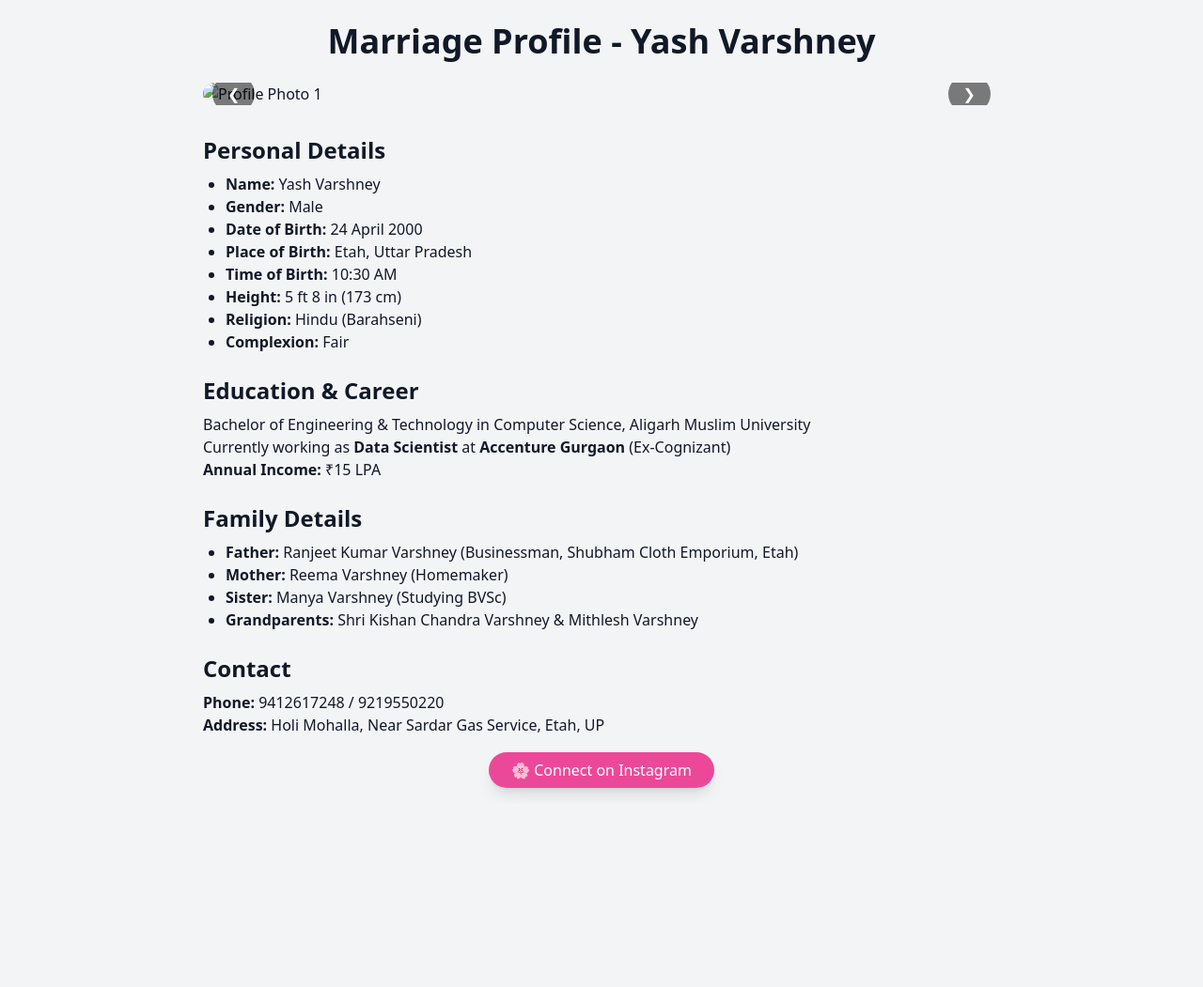
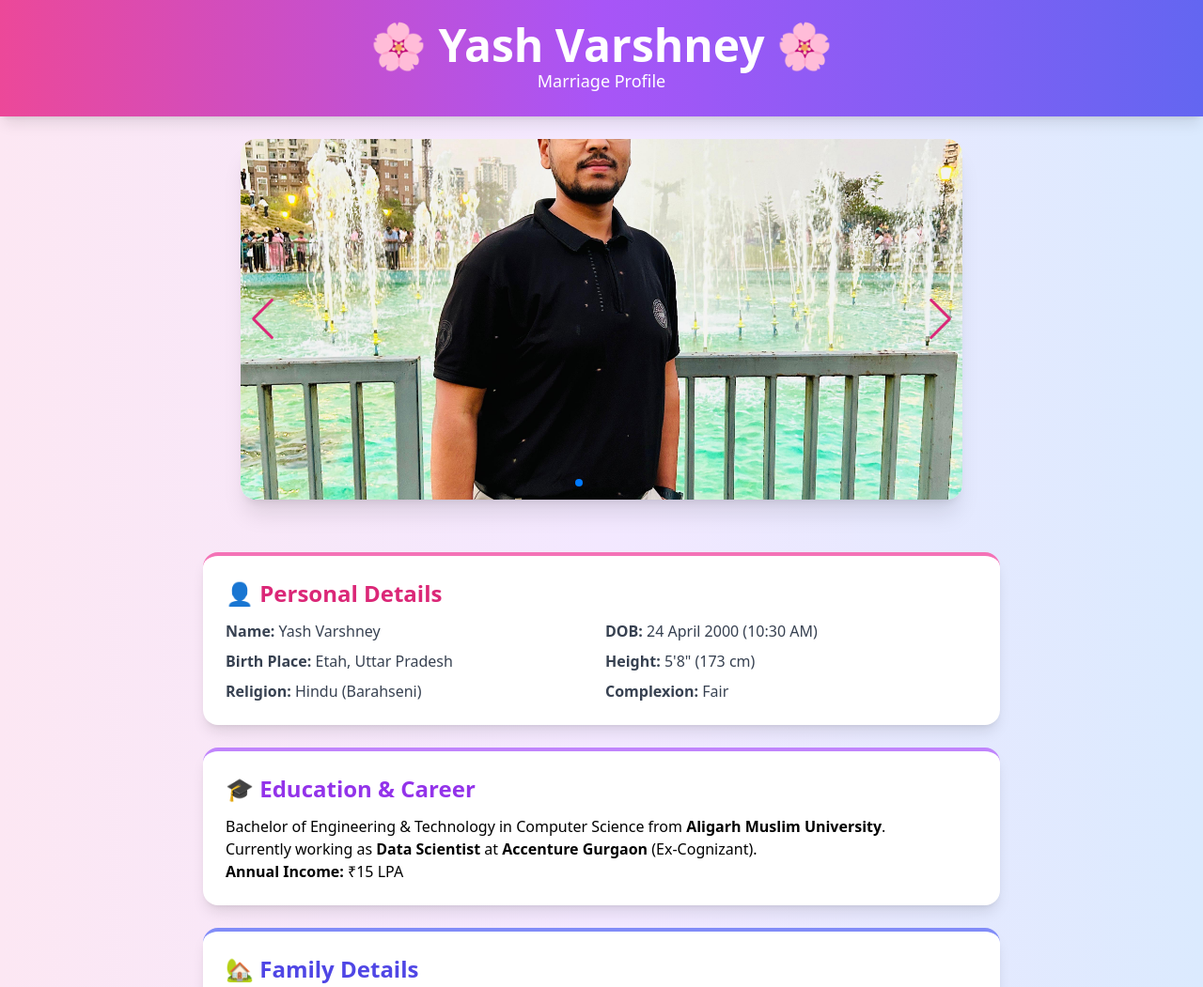
Before and after one commit to YashVarshney24/YashVarshney24.github.io, a plain HTML site: page index.html in a window 1280 px wide. Shown: the top 1051 px of the page at 94% size. Before the commit the page ends 856 px from the top, so only its background shows below. Drawn offline with nearby package versions, Linux system fonts and the light colour scheme.

Commit message:
Update index.html

```diff
--- a/index.html
+++ b/index.html
@@ -1,106 +1,109 @@
 <!DOCTYPE html>
 <html lang="en">
 <head>
-  <meta charset="UTF-8">
-  <meta name="viewport" content="width=device-width, initial-scale=1.0">
-  <title>Yash Varshney - Marriage Profile</title>
+  <meta charset="UTF-8" />
+  <meta name="viewport" content="width=device-width, initial-scale=1.0"/>
+  <title>Marriage Profile - Yash Varshney</title>
   <script src="https://cdn.tailwindcss.com"></script>
-  <style>
-    /* Simple slider */
-    .slider { position: relative; overflow: hidden; }
-    .slides { display: flex; transition: transform 0.6s ease-in-out; }
-    .slides img { width: 100%; flex-shrink: 0; border-radius: 1rem; }
-    .nav-btn {
-      position: absolute; top: 50%; transform: translateY(-50%);
-      background: rgba(0,0,0,0.5); color: white;
-      border: none; padding: 0.5rem 1rem; cursor: pointer; border-radius: 9999px;
-    }
-    .prev { left: 10px; }
-    .next { right: 10px; }
-  </style>
+  <link rel="stylesheet" href="https://cdnjs.cloudflare.com/ajax/libs/font-awesome/6.5.0/css/all.min.css">
+
+  <!-- SwiperJS for modern carousel -->
+  <link rel="stylesheet" href="https://cdn.jsdelivr.net/npm/swiper@11/swiper-bundle.min.css"/>
+  <script src="https://cdn.jsdelivr.net/npm/swiper@11/swiper-bundle.min.js"></script>
 </head>
-<body class="bg-gray-100 text-gray-900 font-sans">
 
-  <!-- Container -->
-  <div class="max-w-4xl mx-auto p-6">
+<body class="bg-gradient-to-r from-pink-100 via-purple-100 to-blue-100 min-h-screen font-sans">
 
-    <!-- Title -->
-    <h1 class="text-4xl font-bold text-center mb-6">Marriage Profile - Yash Varshney</h1>
+  <!-- Header -->
+  <header class="bg-gradient-to-r from-pink-500 via-purple-500 to-indigo-500 text-white py-6 shadow-lg">
+    <h1 class="text-4xl md:text-5xl font-extrabold text-center">🌸 Yash Varshney 🌸</h1>
+    <p class="text-center text-lg">Marriage Profile</p>
+  </header>
 
-    <!-- Image Slider -->
-    <div class="slider mb-8">
-      <div class="slides" id="slides">
-        <img src="images/1.jpg" alt="Profile Photo 1">
-        <img src="images/2.jpg" alt="Profile Photo 2">
-        <img src="images/3.jpg" alt="Profile Photo 3">
-        <img src="images/4.jpg" alt="Profile Photo 4">
-        <img src="images/5.jpg" alt="Profile Photo 5">
-        <img src="images/6.jpg" alt="Profile Photo 6">
+  <!-- Image Carousel -->
+  <div class="max-w-3xl mx-auto mt-6">
+    <div class="swiper mySwiper rounded-2xl shadow-xl">
+      <div class="swiper-wrapper">
+        <!-- Add your photos in /images folder -->
+        <div class="swiper-slide"><img src="images/1.jpeg" class="w-full h-96 object-cover rounded-2xl"></div>
+        <div class="swiper-slide"><img src="images/2.jpeg" class="w-full h-96 object-cover rounded-2xl"></div>
+        <div class="swiper-slide"><img src="images/3.jpeg" class="w-full h-96 object-cover rounded-2xl"></div>
+        <div class="swiper-slide"><img src="images/4.jpeg" class="w-full h-96 object-cover rounded-2xl"></div>
+        <div class="swiper-slide"><img src="images/5.jpeg" class="w-full h-96 object-cover rounded-2xl"></div>
+        <div class="swiper-slide"><img src="images/6.jpeg" class="w-full h-96 object-cover rounded-2xl"></div>
       </div>
-      <button class="nav-btn prev" onclick="moveSlide(-1)">❮</button>
-      <button class="nav-btn next" onclick="moveSlide(1)">❯</button>
+      <!-- Navigation -->
+      <div class="swiper-button-next text-pink-600"></div>
+      <div class="swiper-button-prev text-pink-600"></div>
+      <div class="swiper-pagination"></div>
     </div>
+  </div>
+
+  <!-- Content -->
+  <main class="max-w-4xl mx-auto p-6 grid gap-6 mt-8">
 
     <!-- Personal Details -->
-    <section class="mb-6">
-      <h2 class="text-2xl font-semibold mb-2">Personal Details</h2>
-      <ul class="list-disc pl-6">
-        <li><strong>Name:</strong> Yash Varshney</li>
-        <li><strong>Gender:</strong> Male</li>
-        <li><strong>Date of Birth:</strong> 24 April 2000</li>
-        <li><strong>Place of Birth:</strong> Etah, Uttar Pradesh</li>
-        <li><strong>Time of Birth:</strong> 10:30 AM</li>
-        <li><strong>Height:</strong> 5 ft 8 in (173 cm)</li>
-        <li><strong>Religion:</strong> Hindu (Barahseni)</li>
-        <li><strong>Complexion:</strong> Fair</li>
+    <section class="bg-white shadow-lg rounded-2xl p-6 border-t-4 border-pink-400">
+      <h2 class="text-2xl font-bold mb-3 text-pink-600">👤 Personal Details</h2>
+      <ul class="grid md:grid-cols-2 gap-2 text-gray-700">
+        <li><b>Name:</b> Yash Varshney</li>
+        <li><b>DOB:</b> 24 April 2000 (10:30 AM)</li>
+        <li><b>Birth Place:</b> Etah, Uttar Pradesh</li>
+        <li><b>Height:</b> 5'8" (173 cm)</li>
+        <li><b>Religion:</b> Hindu (Barahseni)</li>
+        <li><b>Complexion:</b> Fair</li>
       </ul>
     </section>
 
     <!-- Education & Job -->
-    <section class="mb-6">
-      <h2 class="text-2xl font-semibold mb-2">Education & Career</h2>
-      <p>Bachelor of Engineering & Technology in Computer Science, Aligarh Muslim University</p>
-      <p>Currently working as <strong>Data Scientist</strong> at <strong>Accenture Gurgaon</strong> (Ex-Cognizant)</p>
-      <p><strong>Annual Income:</strong> ₹15 LPA</p>
+    <section class="bg-white shadow-lg rounded-2xl p-6 border-t-4 border-purple-400">
+      <h2 class="text-2xl font-bold mb-3 text-purple-600">🎓 Education & Career</h2>
+      <p>Bachelor of Engineering & Technology in Computer Science from <b>Aligarh Muslim University</b>.</p>
+      <p>Currently working as <b>Data Scientist</b> at <b>Accenture Gurgaon</b> (Ex-Cognizant).</p>
+      <p><b>Annual Income:</b> ₹15 LPA</p>
     </section>
 
     <!-- Family Details -->
-    <section class="mb-6">
-      <h2 class="text-2xl font-semibold mb-2">Family Details</h2>
-      <ul class="list-disc pl-6">
-        <li><strong>Father:</strong> Ranjeet Kumar Varshney (Businessman, Shubham Cloth Emporium, Etah)</li>
-        <li><strong>Mother:</strong> Reema Varshney (Homemaker)</li>
-        <li><strong>Sister:</strong> Manya Varshney (Studying BVSc)</li>
-        <li><strong>Grandparents:</strong> Shri Kishan Chandra Varshney & Mithlesh Varshney</li>
+    <section class="bg-white shadow-lg rounded-2xl p-6 border-t-4 border-indigo-400">
+      <h2 class="text-2xl font-bold mb-3 text-indigo-600">🏡 Family Details</h2>
+      <ul class="list-disc pl-6 text-gray-700">
+        <li>Father: Ranjeet Kumar Varshney (Businessman, Shubham Cloth Emporium, Etah)</li>
+        <li>Mother: Reema Varshney (Homemaker)</li>
+        <li>Sister: Manya Varshney (Studying BVSc)</li>
+        <li>Grandparents: Shri Kishan Chandra Varshney & Mithlesh Varshney</li>
       </ul>
     </section>
 
     <!-- Contact -->
-    <section class="mb-6">
-      <h2 class="text-2xl font-semibold mb-2">Contact</h2>
-      <p><strong>Phone:</strong> 9412617248 / 9219550220</p>
-      <p><strong>Address:</strong> Holi Mohalla, Near Sardar Gas Service, Etah, UP</p>
+    <section class="bg-white shadow-lg rounded-2xl p-6 border-t-4 border-green-400">
+      <h2 class="text-2xl font-bold mb-3 text-green-600">☎️ Contact</h2>
+      <p><b>Phone:</b> 9412617248 / 9219550220</p>
+      <p><b>Address:</b> Holi Mohalla, Near Sardar Gas Service, Etah, UP</p>
     </section>
 
     <!-- Instagram -->
-    <div class="text-center mt-6">
+    <div class="text-center">
       <a href="https://instagram.com/y_varshney24" target="_blank"
-         class="px-6 py-2 bg-pink-500 text-white rounded-full shadow-lg hover:bg-pink-600">
-        🌸 Connect on Instagram
+         class="px-6 py-3 bg-gradient-to-r from-pink-500 to-purple-500 text-white text-lg rounded-full shadow-lg hover:opacity-90 inline-flex items-center gap-2">
+        <i class="fab fa-instagram"></i> Connect on Instagram
       </a>
     </div>
-  </div>
+  </main>
 
-  <!-- Slider Script -->
+  <!-- Footer -->
+  <footer class="text-center py-4 mt-8 bg-gray-800 text-gray-100">
+    © 2025 Yash Varshney | Marriage Profile
+  </footer>
+
+  <!-- Swiper Init -->
   <script>
-    let index = 0;
-    function moveSlide(step) {
-      const slides = document.getElementById('slides');
-      const total = slides.children.length;
-      index = (index + step + total) % total;
-      slides.style.transform = `translateX(-${index * 100}%)`;
-    }
+    var swiper = new Swiper(".mySwiper", {
+      spaceBetween: 30,
+      centeredSlides: true,
+      autoplay: { delay: 3000, disableOnInteraction: false },
+      pagination: { el: ".swiper-pagination", clickable: true },
+      navigation: { nextEl: ".swiper-button-next", prevEl: ".swiper-button-prev" },
+    });
   </script>
-
 </body>
 </html>
```
